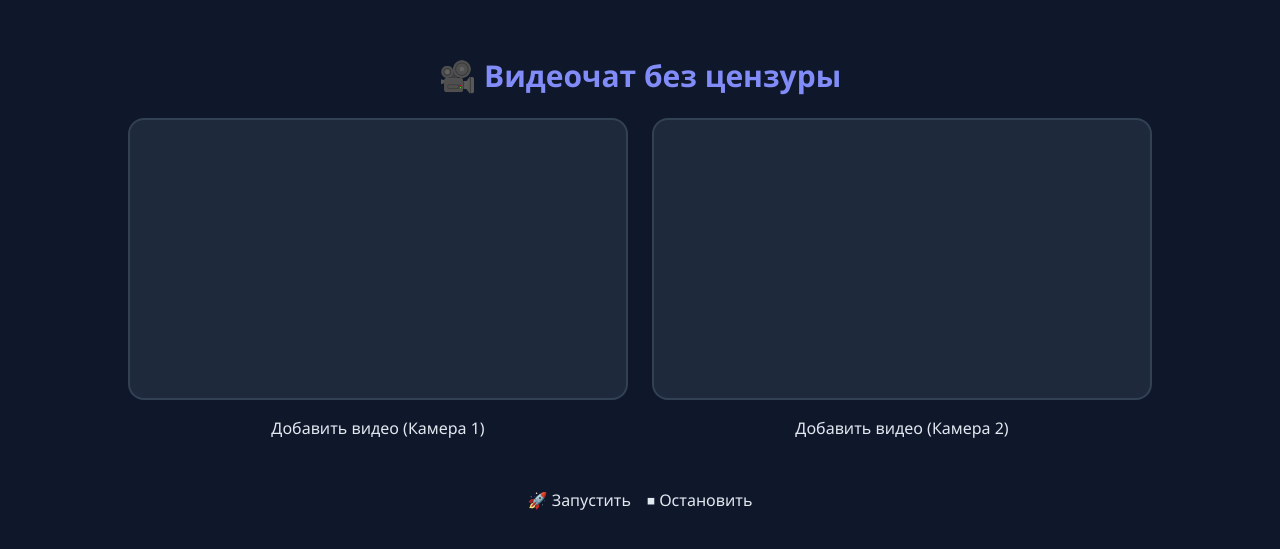
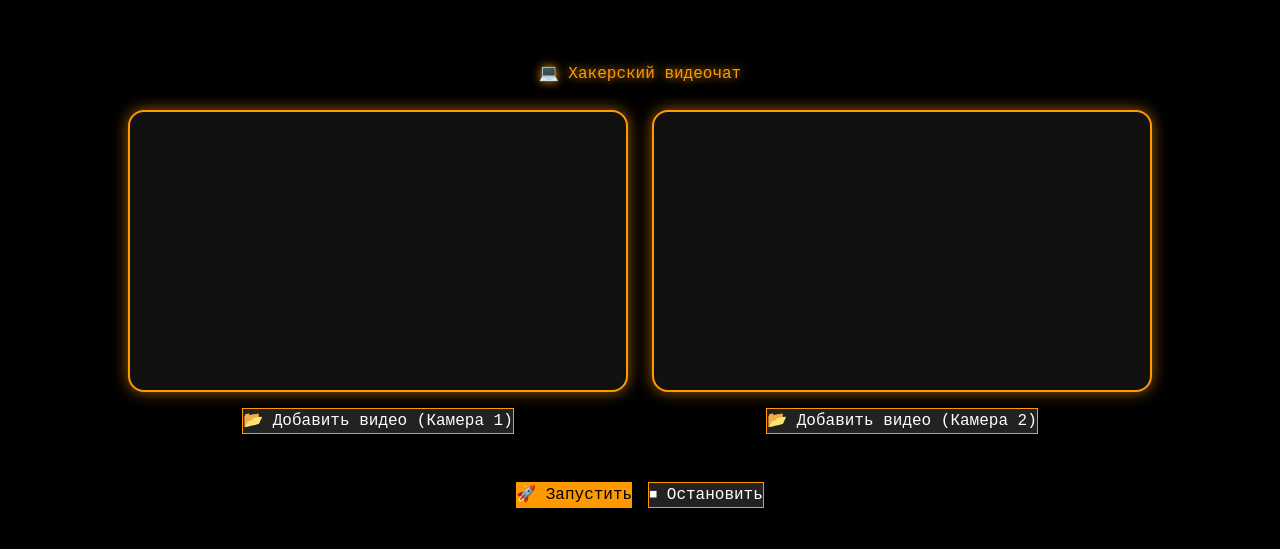
Before and after one commit to antareti/robust, a plain HTML site: page index.html in a window 1280 px wide. Shown: the part 115-664 px from the top of the page. Drawn offline with nearby package versions, Linux system fonts and the light colour scheme.

Commit message:
Update index.html

```diff
--- a/index.html
+++ b/index.html
@@ -7,36 +7,57 @@
   <script src="https://cdn.tailwindcss.com"></script>
   <style>
     body {
-      background: #0f172a; /* темный фон */
-      color: #e2e8f0;
-      font-family: 'Segoe UI', Tahoma, Geneva, Verdana, sans-serif;
+      background: #000000; /* чёрный фон */
+      color: #ffffff;
+      font-family: 'Courier New', monospace; /* «хакерский» стиль */
+    }
+    h1 {
+      font-size: 2rem;
+      font-weight: bold;
+      color: #ff9900;
+      text-shadow: 0 0 10px #ff9900;
     }
     video {
       border-radius: 1rem;
-      border: 2px solid #334155;
-      background: #1e293b;
+      border: 2px solid #ff9900;
+      background: #111;
+      box-shadow: 0 0 15px rgba(255, 153, 0, 0.6);
     }
     .btn {
       @apply px-4 py-2 rounded-xl font-semibold shadow-md transition duration-300;
     }
     .btn-primary {
-      @apply bg-indigo-600 hover:bg-indigo-700 text-white;
+      background: #ff9900;
+      color: #000;
+    }
+    .btn-primary:hover {
+      background: #e68a00;
+      color: #111;
     }
     .btn-secondary {
-      @apply bg-slate-700 hover:bg-slate-600 text-gray-200;
+      background: #222;
+      color: #fff;
+      border: 1px solid #ff9900;
+    }
+    .btn-secondary:hover {
+      background: #333;
+      color: #ff9900;
+    }
+    label {
+      cursor: pointer;
     }
   </style>
 </head>
 <body class="flex flex-col items-center justify-center min-h-screen gap-6 p-6">
 
-  <h1 class="text-3xl font-bold text-indigo-400">🎥 Видеочат без цензуры</h1>
+  <h1>💻 Хакерский видеочат</h1>
 
   <div class="grid grid-cols-1 md:grid-cols-2 gap-6 w-full max-w-5xl">
     <!-- Камера 1 -->
     <div class="flex flex-col items-center gap-4">
       <video id="camera1" autoplay playsinline class="w-full aspect-video"></video>
-      <label class="btn btn-secondary cursor-pointer">
-        Добавить видео (Камера 1)
+      <label class="btn btn-secondary">
+        📂 Добавить видео (Камера 1)
         <input type="file" id="upload1" accept="video/*" class="hidden">
       </label>
     </div>
@@ -44,8 +65,8 @@
     <!-- Камера 2 -->
     <div class="flex flex-col items-center gap-4">
       <video id="camera2" autoplay playsinline class="w-full aspect-video"></video>
-      <label class="btn btn-secondary cursor-pointer">
-        Добавить видео (Камера 2)
+      <label class="btn btn-secondary">
+        📂 Добавить видео (Камера 2)
         <input type="file" id="upload2" accept="video/*" class="hidden">
       </label>
     </div>
```
